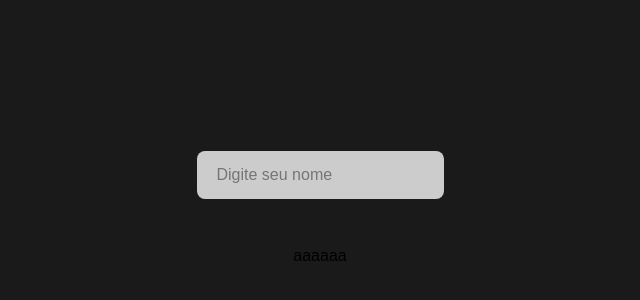
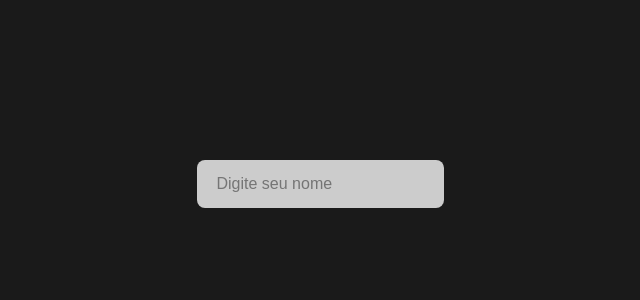
Before and after one commit to nikolaslopes/clone-tabnews, a Next.js app: page / in a window 1280 px wide. Shown: the part 192-492 px from the top of the page, without its empty margins (320-960 px from the left). Built offline with nearby package versions, Linux system fonts and the light colour scheme.

Commit message:
Revert "test amended"
This reverts commit ae2fa946db123699f4da8dba1905a087a57b1c74.

```diff
--- a/pages/index.js
+++ b/pages/index.js
@@ -31,7 +31,7 @@ function Home() {
           placeholder={!name ? 'Digite seu nome' : ''}
         />
       </section>
-      aaaaaa
+
       {name ? (
         <button className={styles.button} onClick={handleClickButton}>
           {name}, por favor me clique :(
```
